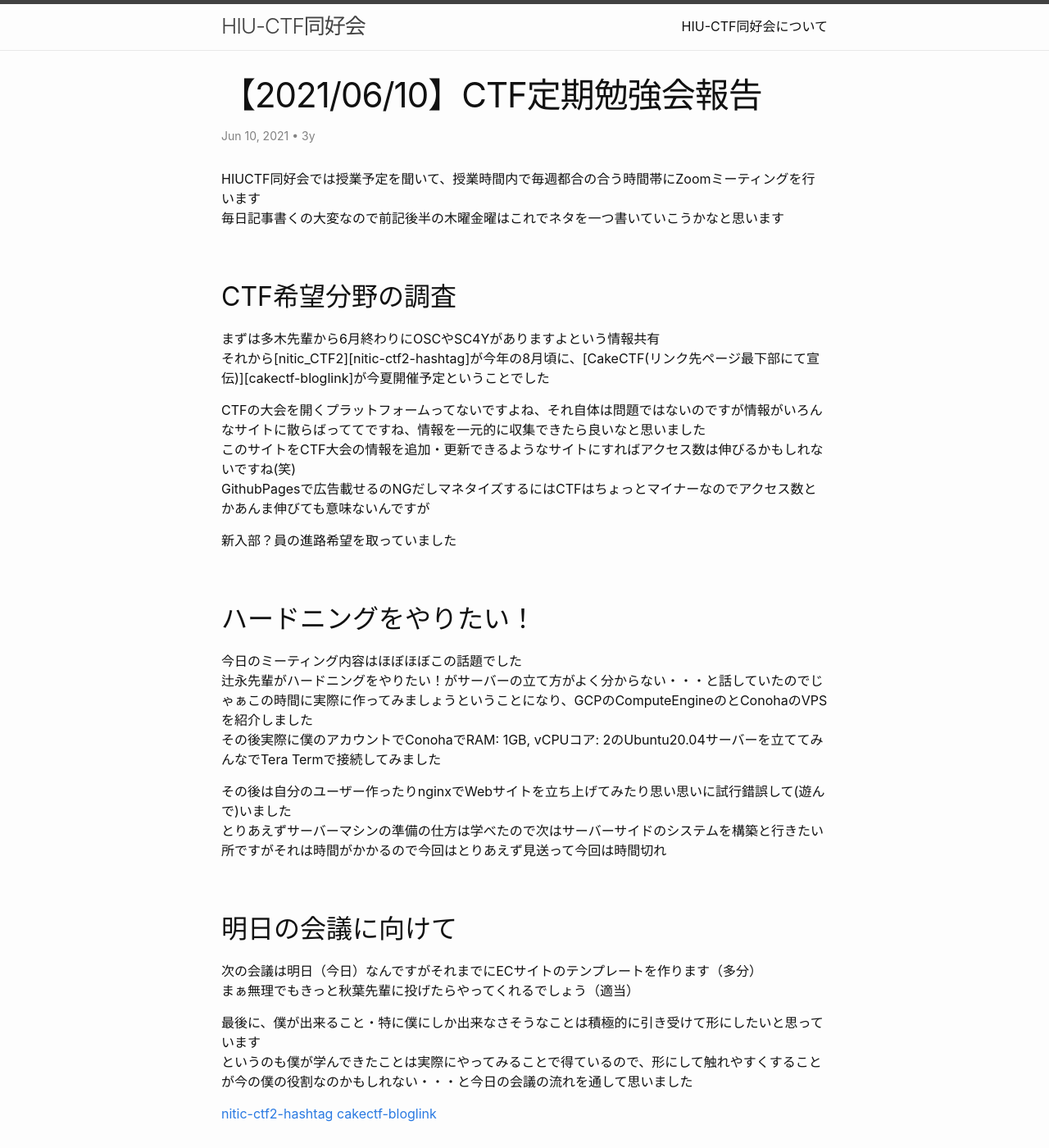
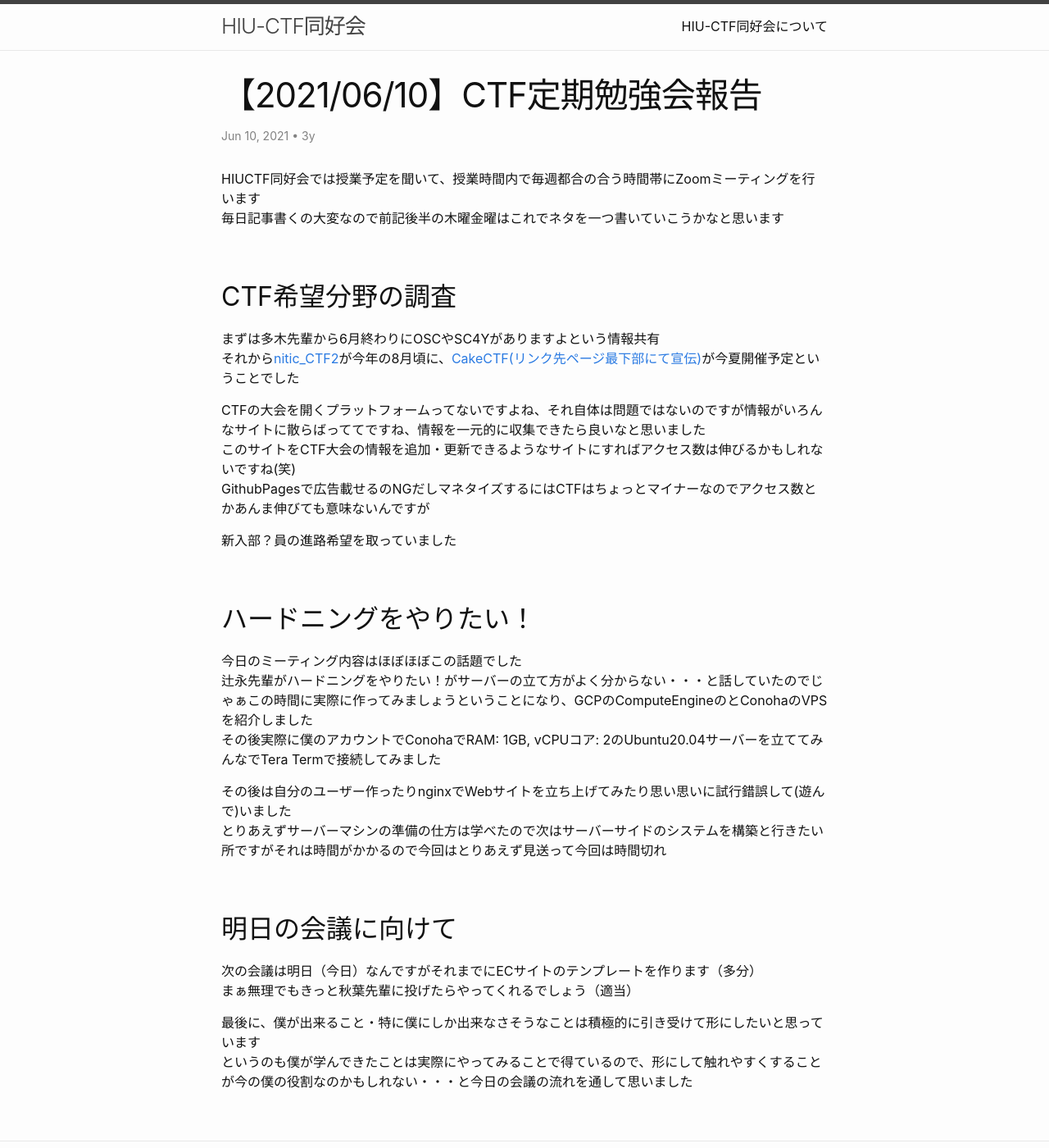
Before and after one commit to hiuctf/hiuctf.github.io, a Jekyll site: the page built from _posts/2021-06-11-ctf-meeting2021-06-11-00-34-06.markdown, in a window 1280 px wide and 1400 px high. Shown: the whole window at 82% size. Built offline with Jekyll 4.4.1, drawn with Linux system fonts in a browser that asks for light colours.

Commit message:
fix broken parmalink

```diff
--- a/_posts/2021-06-11-ctf-meeting2021-06-11-00-34-06.markdown
+++ b/_posts/2021-06-11-ctf-meeting2021-06-11-00-34-06.markdown
@@ -52,5 +52,5 @@ GithubPagesで広告載せるのNGだしマネタイズするにはCTFはちょ
 やっぱり自分が調べた内容にちゃんとレスポンスが来るのが良いのだと思います、全員が積極的に参加できるようにこれからのミーティングでは全員に声をかける意識を持ちたいですね
 -->
 
-[nitic-ctf2-hashtag](https://twitter.com/hashtag/nitic_ctf_2?src=hashtag_click)
-[cakectf-bloglink](https://ptr-yudai.hatenablog.com/entry/2021/05/23/141108)
+[nitic-ctf2-hashtag]: https://twitter.com/hashtag/nitic_ctf_2?src=hashtag_click
+[cakectf-bloglink]: https://ptr-yudai.hatenablog.com/entry/2021/05/23/141108
```
